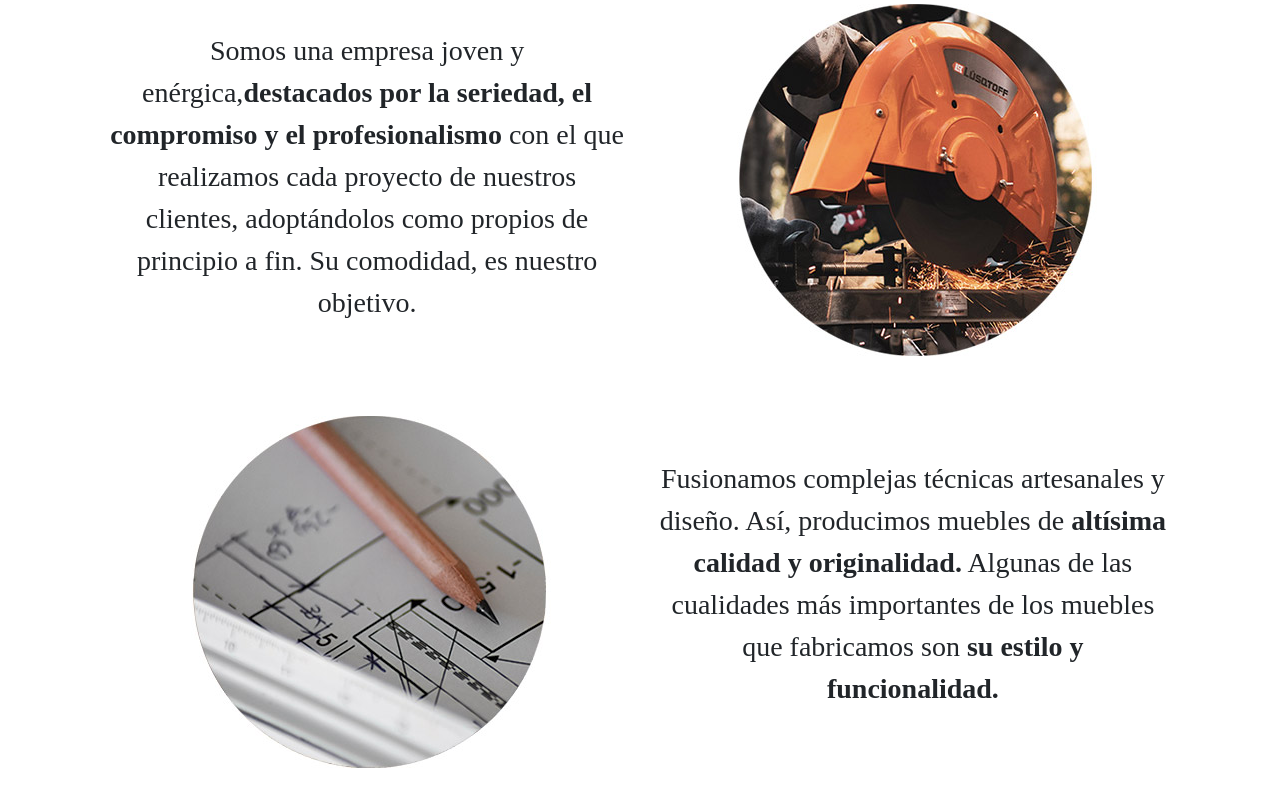
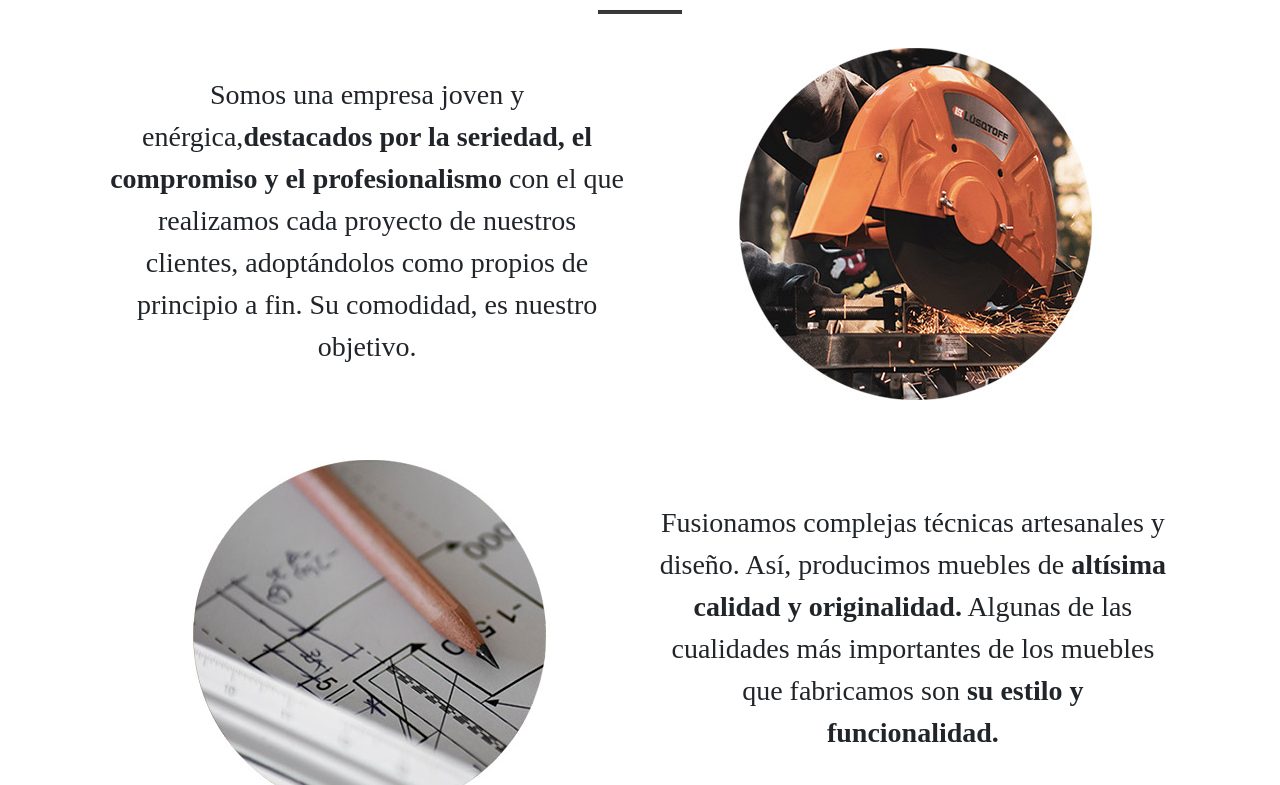
Before and after one commit to RocioLucilaLopez/INDproyectofinal, a website: page Views/Nosotros.html in a window 1280 px wide. Shown: the part 272-1057 px from the top of the page. Drawn offline with nearby package versions, Linux system fonts and the light colour scheme.

Commit message:
agregué divider en quienes somos

```diff
--- a/Views/Nosotros.html
+++ b/Views/Nosotros.html
@@ -66,6 +66,7 @@
 			<div class="row titulo__nosotros">
 					<div class="col-lg-12 col-xs-12">
 							<h1>Quienes somos</h1>
+							<hr class="divider"/>
 					</div>
 					<div class="col-lg-1"></div>
 					<div class="col-lg-5 col-xs-12 text__nosotros" data-aos="fade-right" data-aos-duration="2500" >
```
